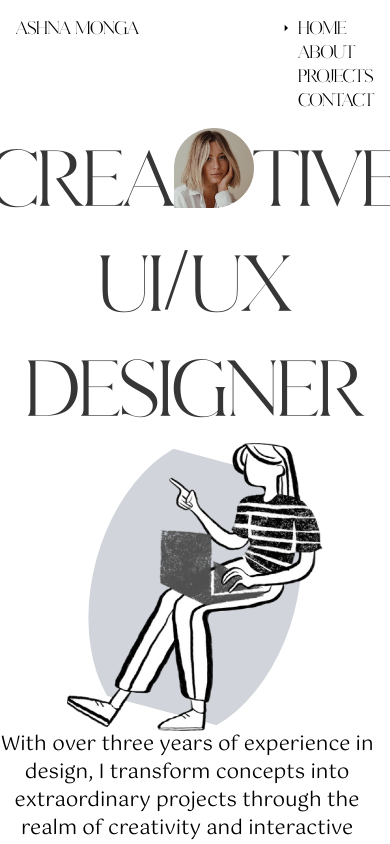
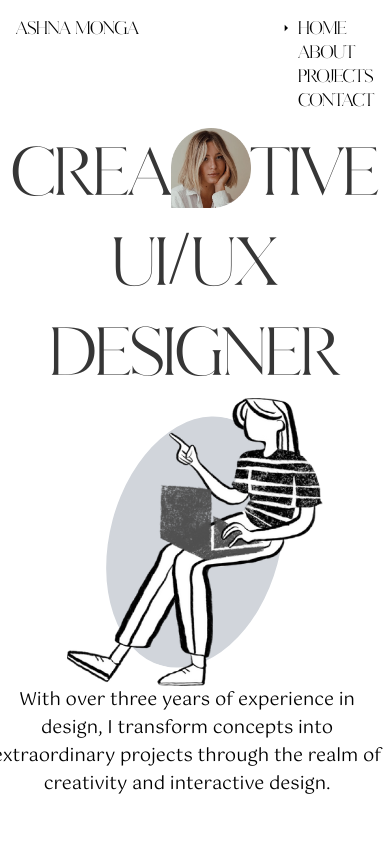
Before and after one commit to exionstech/client-portfolio, a Next.js app: page / in a window 390 px wide. Shown: the top 844 px of the page. Built offline with nearby package versions, Linux system fonts and the light colour scheme.

Commit message:
fixed responsiveness

```diff
--- a/src/pages/index.js
+++ b/src/pages/index.js
@@ -27,7 +27,7 @@ export default function Home() {
   return (
     <>
       <div className="text-center">
-  <h1 className="font-gallient text-[70px] md:text-[90px] lg:text-[200px] flex justify-center items-start text-[#363636] m-0">
+        <h1 className="font-gallient text-[60px] md:text-[90px] lg:text-[200px] flex justify-center items-start text-[#363636] m-0">
           CREA
           <span>
             <Image
@@ -39,10 +39,10 @@ export default function Home() {
           </span>
           TIVE
         </h1>
-  <h1 className="font-gallient text-[70px] md:text-[90px] lg:text-[200px] flex justify-center text-[#363636] m-0">
+        <h1 className="font-gallient text-[60px] md:text-[90px] lg:text-[200px] flex justify-center text-[#363636] m-0">
           UI/UX
         </h1>
-  <h1 className="font-gallient text-[70px] md:text-[90px] lg:text-[200px] flex justify-center text-[#363636] m-0">
+        <h1 className="font-gallient text-[60px] md:text-[90px] lg:text-[200px] flex justify-center text-[#363636] m-0">
           DESIGNER
         </h1>
       </div>
@@ -51,7 +51,7 @@ export default function Home() {
       {/* Intro Section */}
       <div className="flex flex-col-reverse lg:flex-row items-center justify-center gap-4 md:gap-8 lg:gap-20 bg-white py-4">
         <div className="w-full lg:w-[600px] mr-4 text-center lg:text-left">
-    <p className="text-xl md:text-2xl lg:text-4xl font-gotu">
+          <p className="text-lg md:text-2xl lg:text-4xl font-gotu">
             With over three years of experience in design, I transform
             concepts into extraordinary projects through the realm of
             creativity and interactive design.
@@ -60,7 +60,7 @@ export default function Home() {
         <div className="relative w-64 h-64 md:w-80 md:h-80 lg:w-96 lg:h-96 lg:order-2">
           <svg
             className="absolute"
-      viewBox="0 0 200 200"
+            viewBox="0 0 200 240"
             xmlns="http://www.w3.org/2000/svg"
             style={{
               transform: 'rotate(15deg)',
@@ -69,7 +69,7 @@ export default function Home() {
               position: 'absolute',
             }}
           >
-      <ellipse cx="100" cy="100" rx="80" ry="120" fill="#d1d5db" />
+            <ellipse cx="100" cy="120" rx="80" ry="120" fill="#d1d5db" />
           </svg>
           <div className="absolute flex items-center justify-center w-full h-full">
             <div className="relative z-10">
@@ -81,6 +81,7 @@ export default function Home() {
             </div>
           </div>
         </div>
+
       </div>
 
 
```
Lines whose indentation alone changed are shown as unchanged.
